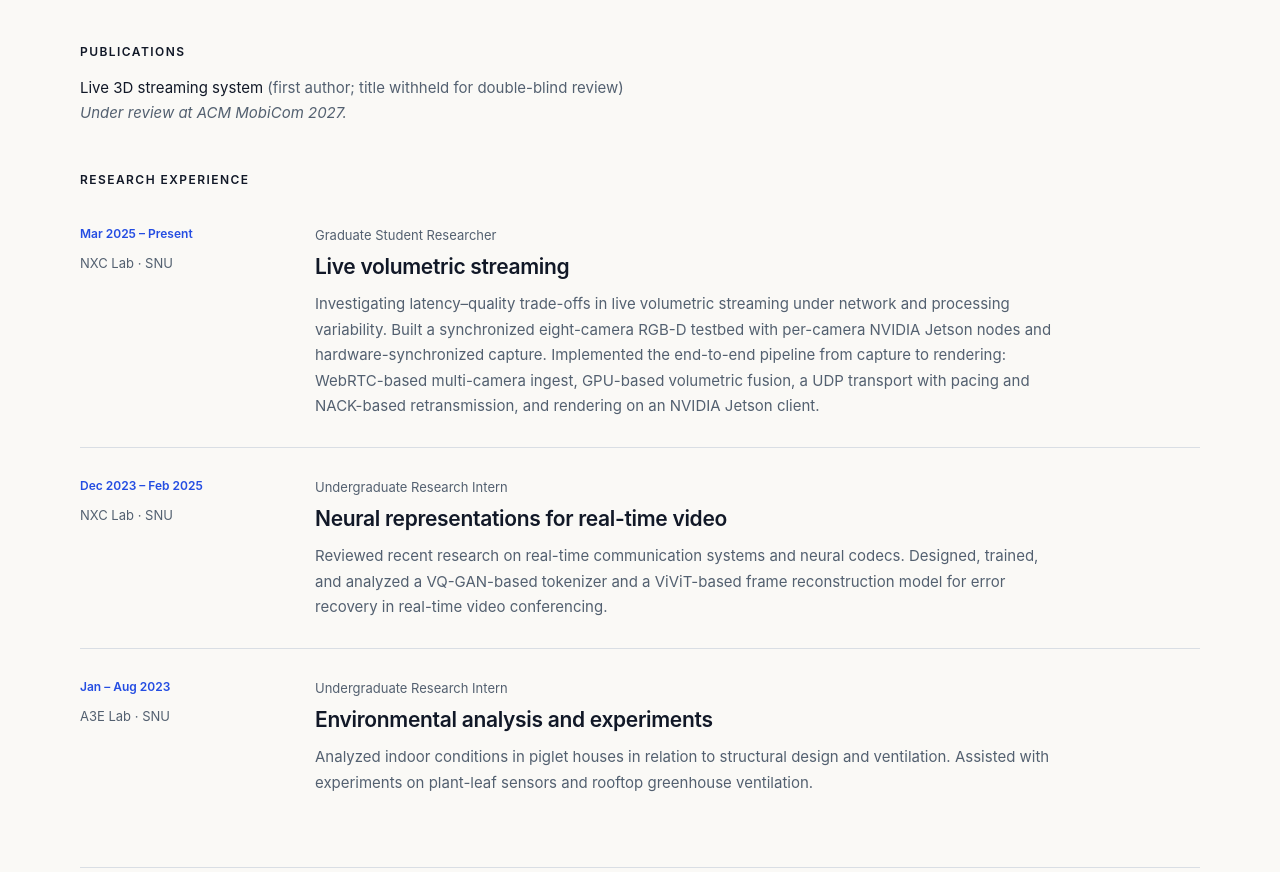
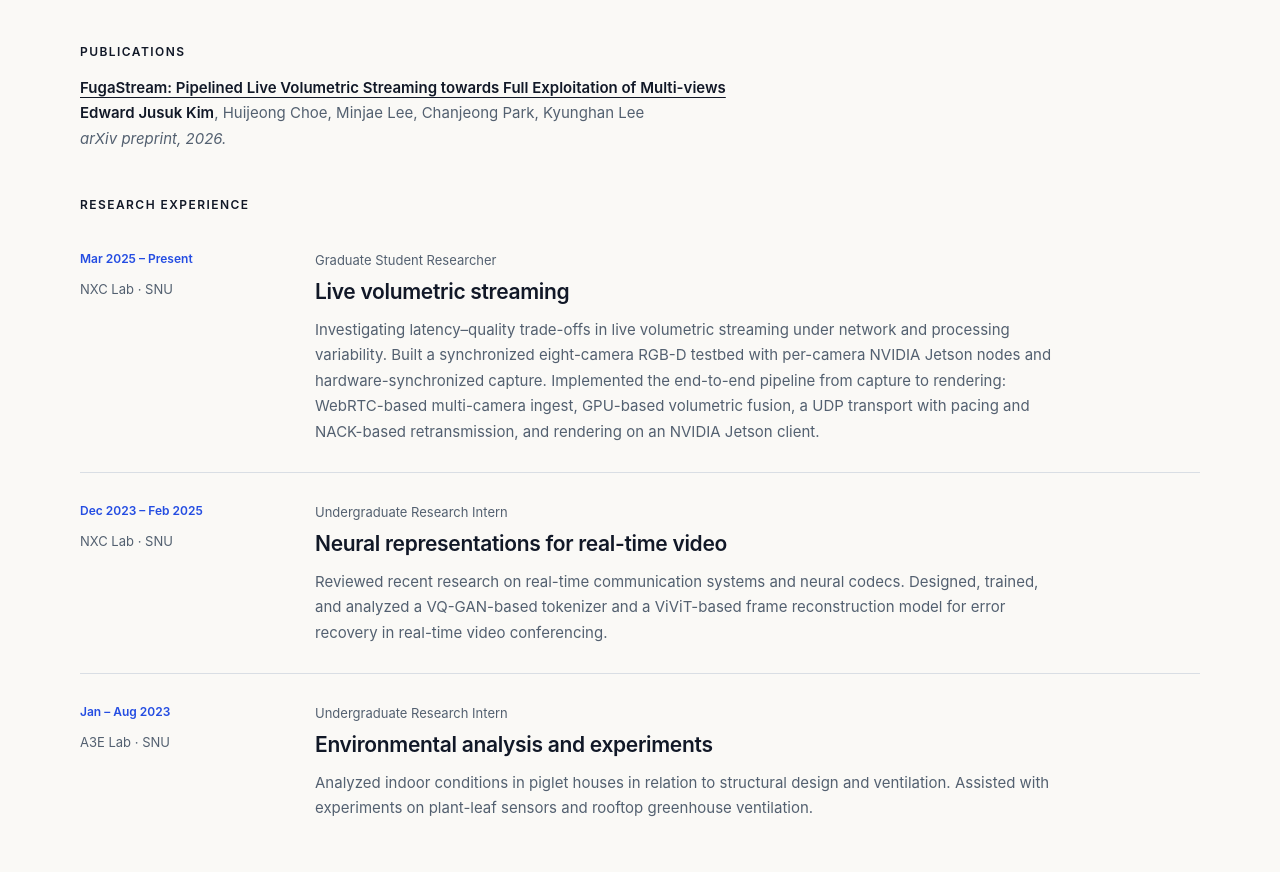
Before and after one commit to Jusuk-Kim/Jusuk-Kim.github.io, a plain HTML site: page index.html in a window 1280 px wide. Shown: the part 1620-2492 px from the top of the page. Drawn offline with Linux system fonts and the light colour scheme.

Commit message:
List FugaStream arXiv preprint under Publications
Replace the anonymous under-review entry with the arXiv citation
(arXiv:2611.32732) and drop the venue mention.

Co-Authored-By: Claude Opus 5.5 <noreply@anthropic.com>
Claude-Session: https://claude.ai/code/session_01WXQJQSHMM6WnHQYzowhiWo

```diff
--- a/assets/css/style.css
+++ b/assets/css/style.css
@@ -78,6 +78,8 @@ h1 span { color: var(--accent); }
 .subsection-title { margin: 46px 0 7px; font-size: 12px; text-transform: uppercase; letter-spacing: .12em; }
 .manuscript { margin: 14px 0 0; font-size: 15px; }
 .manuscript span, .manuscript em { color: var(--muted); }
+.manuscript a { font-weight: 600; }
+.manuscript strong { color: var(--ink); font-weight: 600; }
 .experience-entry { display: grid; grid-template-columns: 200px minmax(0, 1fr); gap: 35px; padding: 28px 0; border-bottom: 1px solid var(--line); }
 .experience-entry:last-child { border-bottom: 0; padding-bottom: 0; }
 .entry-date { font-size: 12px; font-weight: 600; color: var(--accent); margin-bottom: 8px; }
--- a/index.html
+++ b/index.html
@@ -86,7 +86,7 @@
           <article class="research-card"><p class="research-index" aria-hidden="true">C</p><h3>Systems for visual data and AI</h3><p>Streaming, codecs, and edge–cloud computing for video, images, and 3D content used by people, ML models, and robots.</p></article>
         </div>
         <h3 class="subsection-title">Publications</h3>
-        <p class="manuscript">Live 3D streaming system <span>(first author; title withheld for double-blind review)</span><br /><em>Under review at ACM MobiCom 2027.</em></p>
+        <p class="manuscript"><a href="https://arxiv.org/abs/2611.32732">FugaStream: Pipelined Live Volumetric Streaming towards Full Exploitation of Multi-views</a><br /><span><strong>Edward Jusuk Kim</strong>, Huijeong Choe, Minjae Lee, Chanjeong Park, Kyunghan Lee</span><br /><em>arXiv preprint, 2026.</em></p>
         <h3 class="subsection-title">Research experience</h3>
         <div class="experience-list">
           <article class="experience-entry">
```
